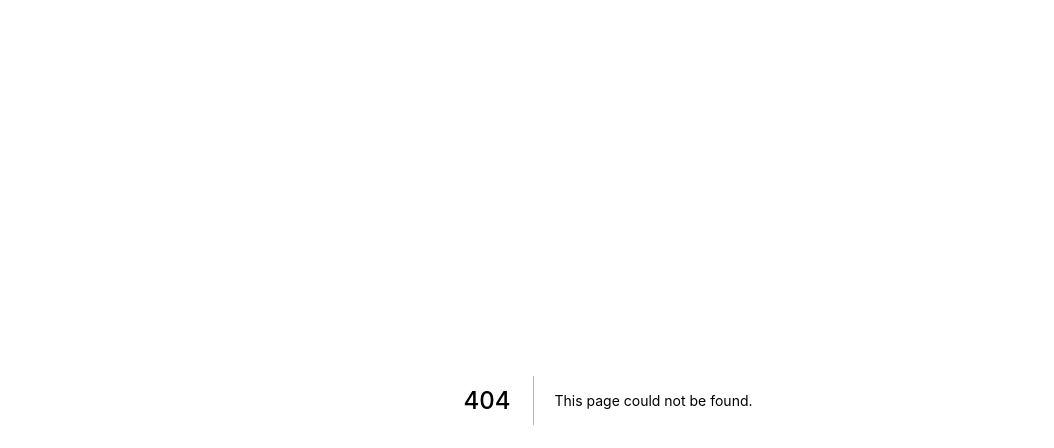
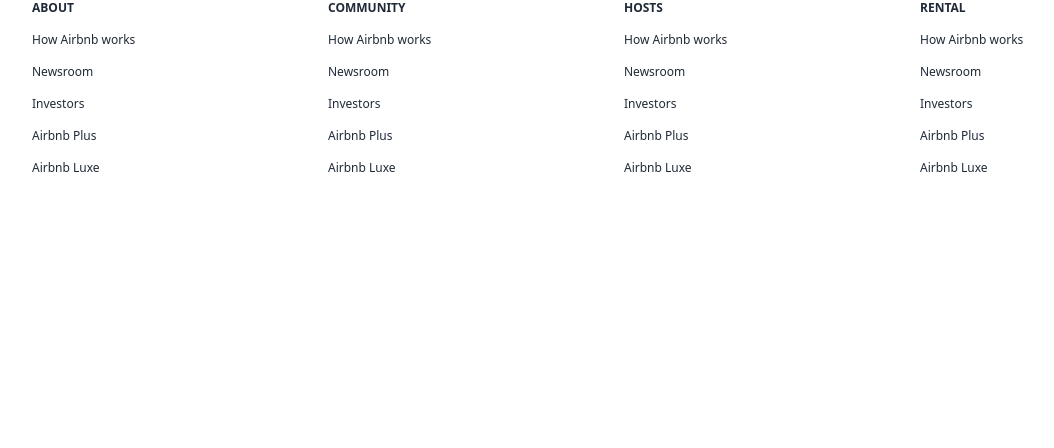
Before and after one commit to josecaballero/airbnb, a Next.js app: page /components/Footer in a window 1280 px wide. Before the commit this address had no page. Shown: the top 448 px of the page, without its empty margins (32-1086 px from the left). Built offline with nearby package versions, Linux system fonts and the light colour scheme.

Commit message:
added footer component

```diff
--- /dev/null
+++ b/pages/components/Footer.js
@@ -0,0 +1,43 @@
+const Footer = () => {
+  return (
+    <footer class="mx-auto grid max-w-7xl grid-cols-1 gap-8  px-8 text-gray-600 sm:grid-cols-2 sm:px-16 md:grid-cols-4">
+      <div className="space-y-4 text-xs text-gray-800">
+        <h5 className="font-bold">ABOUT</h5>
+        <p>How Airbnb works</p>
+        <p>Newsroom</p>
+        <p>Investors</p>
+        <p>Airbnb Plus</p>
+        <p>Airbnb Luxe</p>
+      </div>
+
+      <div className="space-y-4 text-xs text-gray-800">
+        <h5 className="font-bold">COMMUNITY</h5>
+        <p>How Airbnb works</p>
+        <p>Newsroom</p>
+        <p>Investors</p>
+        <p>Airbnb Plus</p>
+        <p>Airbnb Luxe</p>
+      </div>
+
+      <div className="space-y-4 text-xs text-gray-800">
+        <h5 className="font-bold">HOSTS</h5>
+        <p>How Airbnb works</p>
+        <p>Newsroom</p>
+        <p>Investors</p>
+        <p>Airbnb Plus</p>
+        <p>Airbnb Luxe</p>
+      </div>
+
+      <div className="space-y-4 text-xs text-gray-800">
+        <h5 className="font-bold">RENTAL</h5>
+        <p>How Airbnb works</p>
+        <p>Newsroom</p>
+        <p>Investors</p>
+        <p>Airbnb Plus</p>
+        <p>Airbnb Luxe</p>
+      </div>
+    </footer>
+  )
+}
+
+export default Footer
--- a/pages/components/Header.js
+++ b/pages/components/Header.js
@@ -9,7 +9,7 @@
 
 function Header() {
   return (
-    <header className="sticky top-0 z-50 grid grid-cols-3 items-center bg-white p-3 sm:p-5 md:px-10">
+    <header className="sticky top-0 z-50 grid grid-cols-3 items-center bg-white p-2 sm:p-4 md:px-10">
       {/* Left (Logo) */}
       <div className="relative my-auto flex h-8 cursor-pointer items-center sm:h-10 ">
         <Image
--- a/pages/index.js
+++ b/pages/index.js
@@ -4,6 +4,7 @@
 import SmallCard from './components/SmallCard'
 import MediumCard from './components/MediumCard'
 import LargeCard from './components/LargeCard'
+import Footer from './components/Footer'
 
 export default function Home({ exploreData, cardsData }) {
   return (
@@ -13,16 +14,16 @@
         <link rel="icon" href="/favicon.ico" />
       </Head>
 
-      <section className="md:mb-12">
+      <section>
         <Header />
       </section>
 
-      <section className="mb-10 md:mb-28">
+      <section className="pb-4 md:py-16">
         <Banner />
       </section>
 
       <main className="mx-auto max-w-7xl px-8 sm:px-16">
-        <section className="mb-10 md:mb-28">
+        <section className="py-4 md:py-16">
           <h2 className="mb-5 text-2xl font-semibold md:text-3xl">
             Explore Nearby
           </h2>
@@ -54,7 +55,7 @@
           </div>
         </section>
 
-        <section className="mb-10 md:mb-28">
+        <section className="py-4 md:py-16">
           <h2 className="mb-5 text-2xl font-semibold md:text-3xl">
             Live Anywhere
           </h2>
@@ -66,7 +67,7 @@
           </div>
         </section>
 
-        <section className="mb-10 md:mb-28">
+        <section className="py-4 md:py-16">
           <LargeCard
             img="https://links.papareact.com/4cj"
             title="The Greatest Outdoors"
@@ -75,6 +76,10 @@
           />
         </section>
       </main>
+
+      <section className="bg-gray-100 py-4 md:py-16">
+        <Footer />
+      </section>
     </div>
   )
 }
```
